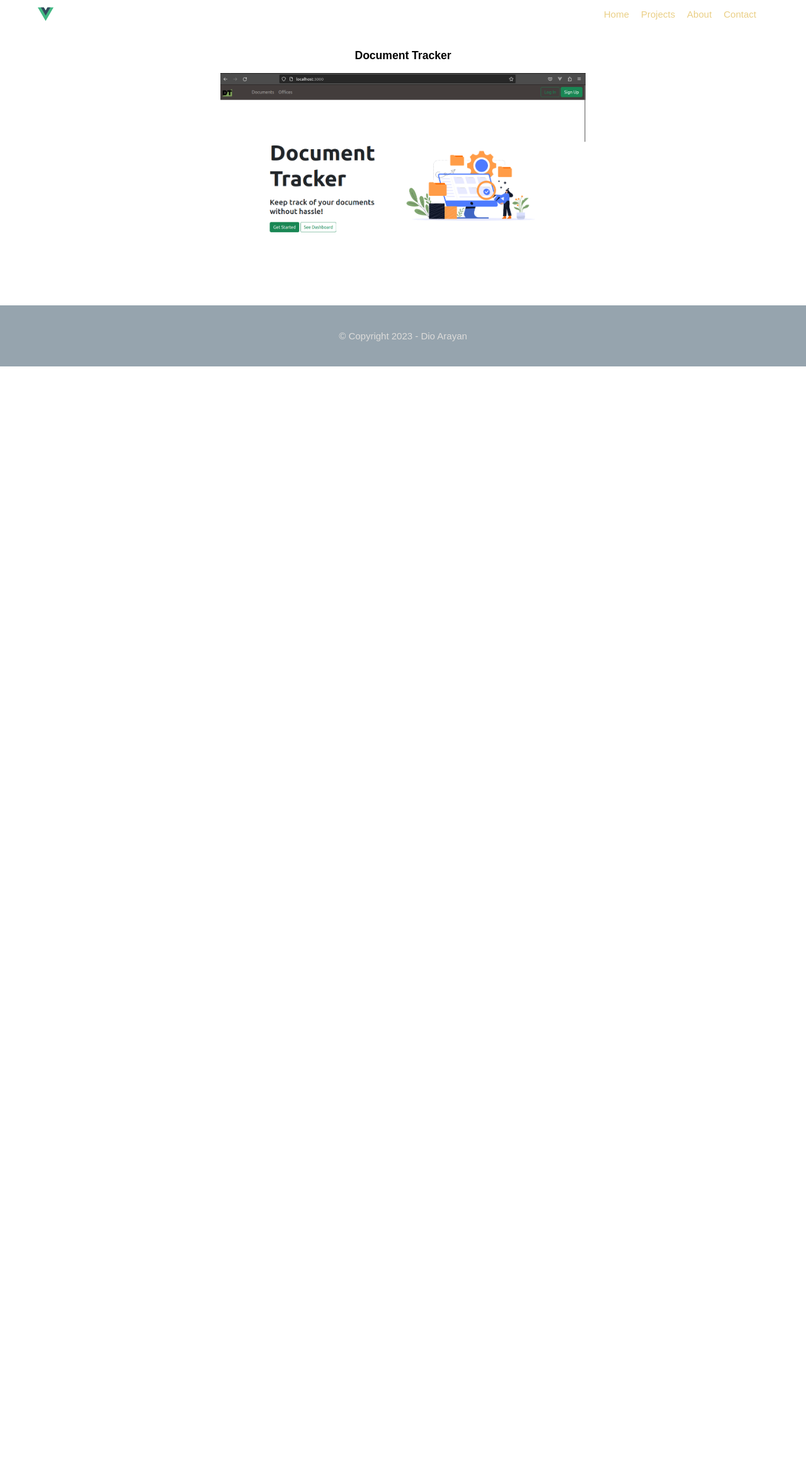
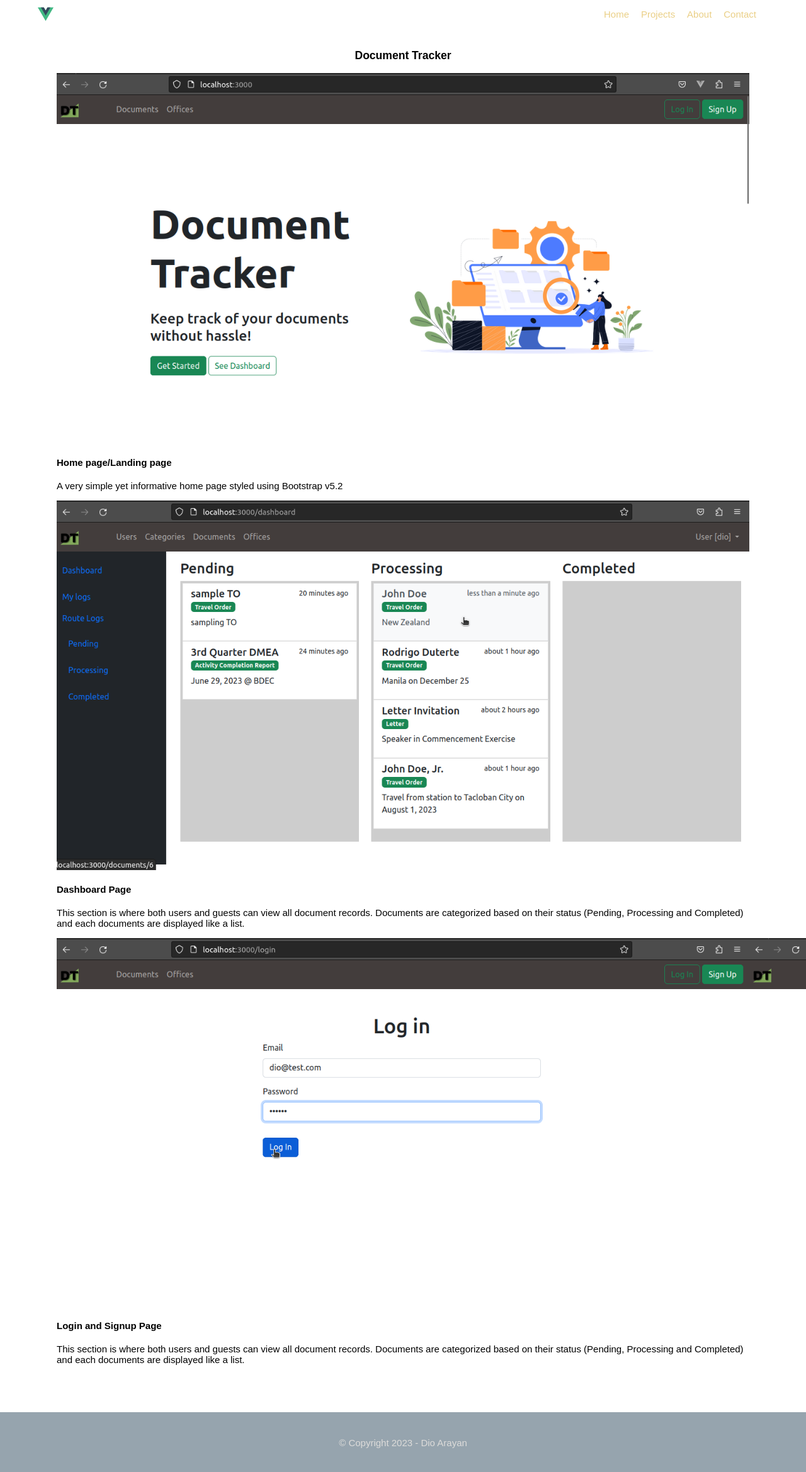
Before and after one commit to dioarayan/dio-space, a Vue app: page /projects-dts in a window 1280 px wide. Shown: the whole page at 63% size. Before the commit the page ends 800 px from the top, so only its background shows below. Built offline with nearby package versions, Linux system fonts and the light colour scheme.

Commit message:
add project page elements

```diff
--- a/src/components/projects/ProjectItem.vue
+++ b/src/components/projects/ProjectItem.vue
@@ -2,21 +2,43 @@
   <div class="wrapper">
     <div class="container">
       <h3>Document Tracker</h3>
-      <img src="../../../public/dts/home.png">
+        <div>
+          <img src="../../../public/dts/home.png">
+          <h4>Home page/Landing page</h4>
+          <p>A very simple yet informative home page styled using Bootstrap v5.2 </p>
+        </div>
+        <div>
+          <img src='../../../public/dts/dashboard.png' alt=''>
+          <h4>Dashboard Page</h4>
+          <p>This section is where both users and guests can view all document records. Documents are categorized based on their status (Pending, Processing and Completed) and each documents are displayed like a list.</p>
+        </div>
+        <div>
+          <div class="flex-row">
+            <img src='../../../public/dts/login.png' alt=''>
+            <img src='../../../public/dts/signup.png' alt=''>
+          </div>
+          <h4>Login and Signup Page</h4>
+          <p>This section is where both users and guests can view all document records. Documents are categorized based on their status (Pending, Processing and Completed) and each documents are displayed like a list.</p>
+        </div>
     </div>
   </div>
 </template>
 
 <style scoped>
   .container {
-    padding: 60px 60px;
+    padding: 60px 90px;
     display: flex;
     align-items: center;
     flex-direction: column;
   }
 
   img{
-    width: 50%;
-    height: auto;
+    width: 100%;
+    /* height: auto; */
+  }
+
+  .flex-row{
+    display: flex;
+    flex-direction: row;
   }
 </style>
```
Also changed, not shown: src/assets/main.css (line endings or trailing spaces).
